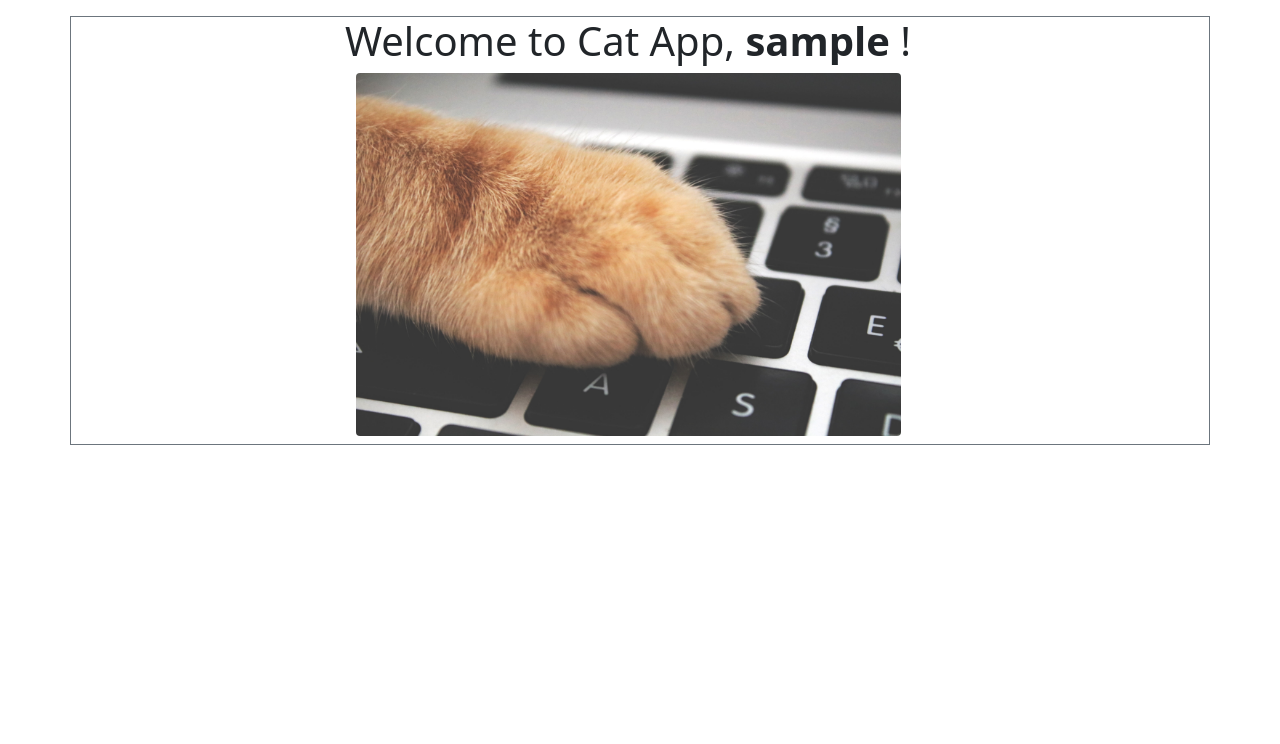
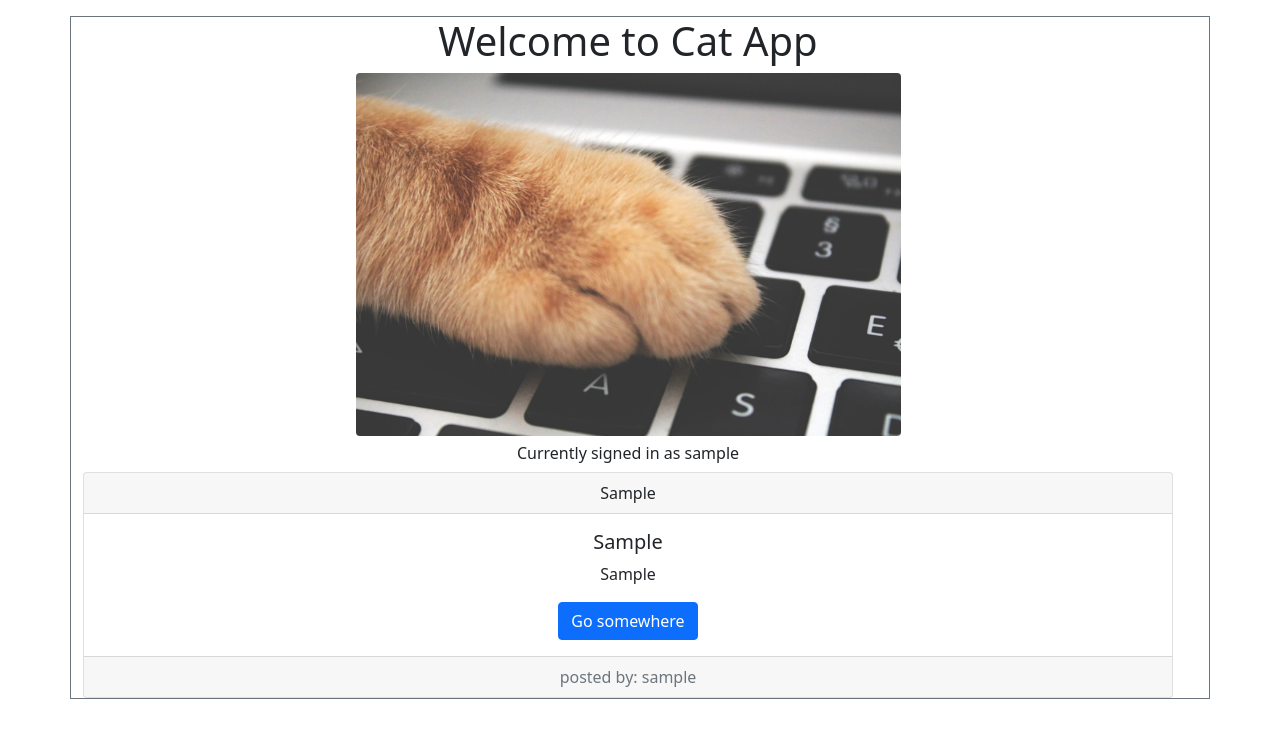
Before and after one commit to Navi-beep/cat_app, a Flask app: page / in a window 1280 px wide. Shown: the part 56-800 px from the top of the page. Run offline with Flask 2, Linux system fonts and the light colour scheme; a user stored in the database is signed in; tables that the repository leaves empty hold one stand-in row (values such as "Sample post"); some libraries are stand-ins or nearby versions.

Commit message:
added cat card

```diff
--- a/app/templates/index.html
+++ b/app/templates/index.html
@@ -5,11 +5,36 @@
 
 
 {% block content %}
-        <h1 class="h1 text-center">Welcome to Cat App, <strong>{{current_user.username }} </strong>!</h1>
+        <h1 class="h1 text-center">Welcome to Cat App</h1>
 
         <div class="cat text-center">
             <img src="{{url_for('static', filename='pexels.jpg')}}" alt="cat paw on keyboard" class="cat rounded w-50 mb-2"/>
             </div>
+
+{% if current_user.is_authenticated %}
+        <h6 class="text-center">
+            Currently signed in as {{current_user.username }}
+        </h6>
+
+        {% for cat in cats %}
+
+        <div class="card text-center">
+            <div class="card-header">
+                {{ cat.fav_cat_breed }}
+            </div>
+            <div class="card-body">
+              <h5 class="card-title">{{ cat.fav_int_cat}}</h5>
+              <p class="card-text">{{ cat.fav_cat_fact }}</p>
+              <a href="#" class="btn btn-primary">Go somewhere</a>
+            </div>
+            <div class="card-footer text-muted">
+              posted by: {{ cat.author.username }}
+            </div>
+          </div>
+        {% endfor %}
+
+
+{% endif %}
 
 
 
```
